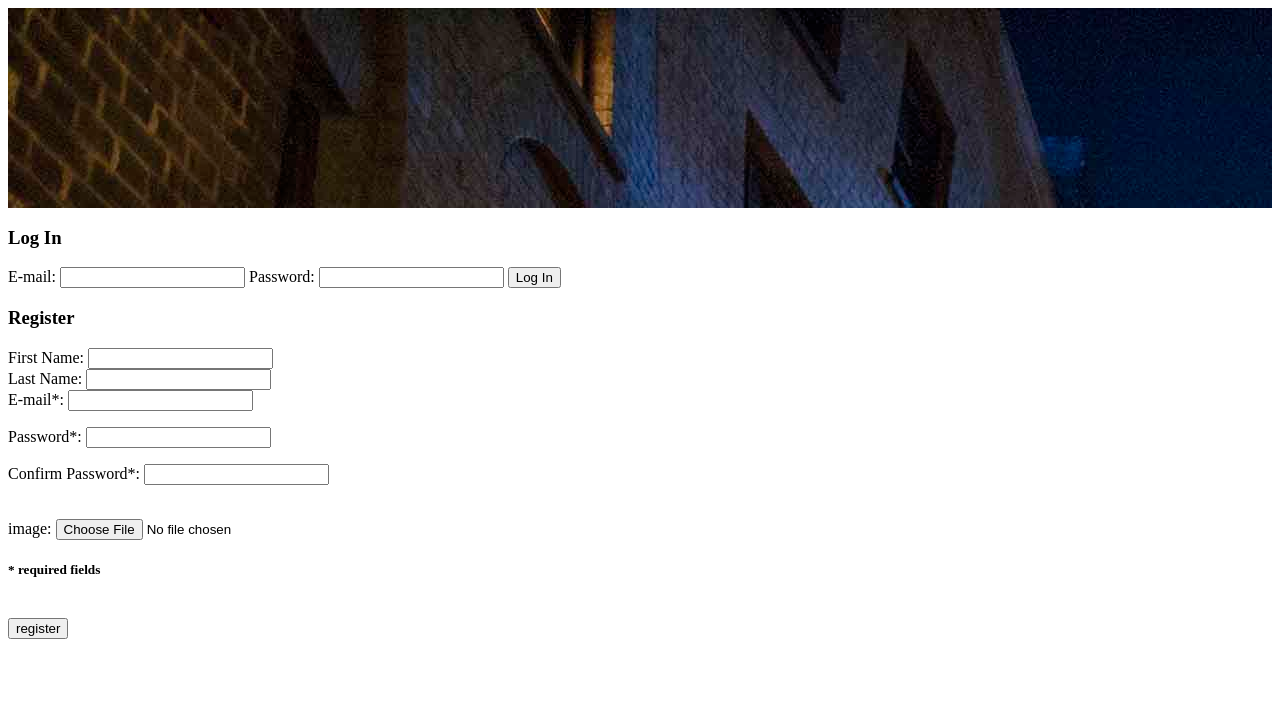
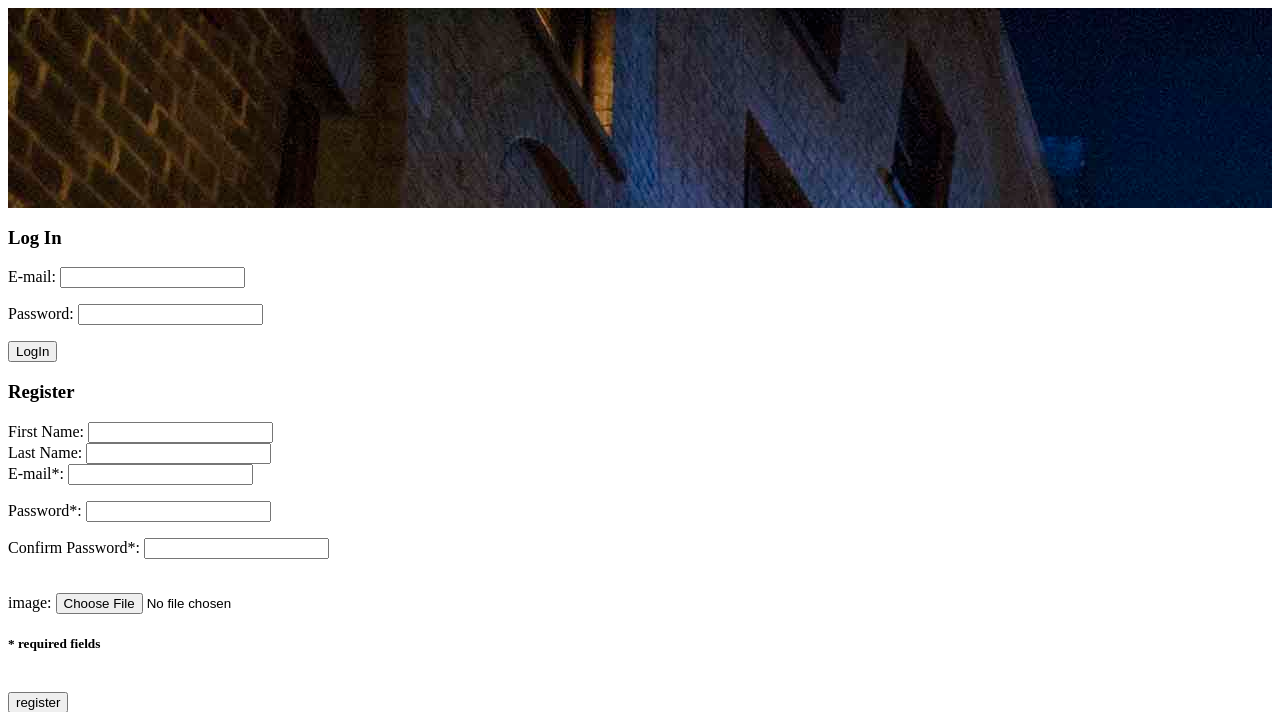
Before and after one commit to Youmna-Salah/DiagonAlley, a PHP site: page /Home.php in a window 1280 px wide. Shown: the top 712 px of the page. Run offline with PHP 8.4, Linux system fonts and the light colour scheme.

Commit message:
adding login logic

```diff
--- a/Home.php
+++ b/Home.php
@@ -2,6 +2,9 @@
 <?php
   if (array_key_exists('register', $_POST)) {
     register();
+  }
+  if(array_key_exists('LogIn', $_POST)) {
+    logIn();
   }
 ?>
 <html>
@@ -24,7 +27,19 @@
       }
       return true;
     }
-
+    function checkLoginInput(form) {
+        if(form.email.value == "") {
+          document.getElementById('login_email').innerHTML='Please insert your email';
+          form.email.focus();
+          return false;
+        }
+        if(form.password.value == "") {
+          document.getElementById('login_password').innerHTML='Please insert your password';
+          form.password.focus();
+          return false;
+        }
+        return true;
+    }
   </script>
 	<head>
 		<title>Advanced Lab Project</title>
@@ -33,11 +48,13 @@
 	<body>
     <div style="height: 200px; overflow:hidden; background: url(img/1.jpg);"></div>
     <div>
-  		<form action="LogIn.php" method="POST">
+  		<form onsubmit = "return checkLoginInput(this);" action = "Home.php" method="POST">
         <h3>Log In</h3>
-   			E-mail: <input type="text" name="name" />
-  			Password: <input type="text" name="email">
-   			<input type="submit" value="Log In"/>
+   			E-mail: <input type="text" name="email" />
+        <p id="login_email"></p>
+  			Password: <input type="password" name="password"/>
+        <p id = "login_password"></p>
+   			<input type="submit" value="LogIn" name = "LogIn"/>
    		</form>
     </div>
     <div>
@@ -60,11 +77,9 @@
     </div>
     <?php
       function register() {
-        //echo implode(", ", $_FILES);
-        //echo phpinfo();
         mysql_connect('localhost', "root");
         mysql_select_db('Diagon Alley');
-        $password = password_hash($_POST['password'], PASSWORD_DEFAULT)."\n";
+        $password = password_hash($_POST['password'], PASSWORD_DEFAULT);
         $query = 'insert into person (first_name, last_name, email, password)
                  values ("'.$_POST['first_name'].'","'.$_POST['last_name'].'","'.$_POST['email'].'","'.$password.'");';
         $result = mysql_query($query) or die(mysql_error());
@@ -74,14 +89,13 @@
             $target_dir = "Public/ProfilePictures/";
             $target_file = $target_dir . basename($_FILES["image"]["name"]);
             $imageFileType = pathinfo($target_file,PATHINFO_EXTENSION);
-            //echo implode("hhh ",$_FILES);
             if (move_uploaded_file($_FILES["image"]["tmp_name"], $target_file)) {
               $upload_query = 'update person SET image = "'.$target_file.'" where email= "'.$_POST["email"].'";';
               $result = mysql_query($upload_query) or die(mysql_error());
               if($result) {
+                 session_start();
                 header("Location:Login.php");die;
               }
-              //echo "The file ". basename( $_POST["image"]). " has been uploaded.";
             } else {
               echo "Sorry, there was an error uploading your file.";
             }
@@ -89,6 +103,30 @@
 
         }
       }
+      function logIn() {
+        mysql_connect('localhost', "root");
+        mysql_select_db('Diagon Alley');
+        $password = password_hash($_POST['password'], PASSWORD_DEFAULT);
+
+        $query = 'select  password from person where email = "'.$_POST["email"].'" limit 1;';
+        $result = mysql_query($query) or die(mysql_error());
+        $numRows = mysql_num_rows($result);
+
+        $realRes = implode("",mysql_fetch_assoc($result));
+
+        if($numRows>0) {
+
+          if(password_verify($_POST['password'], $realRes)) {
+
+            session_start();
+            header("Location:Login.php");die;
+          }
+          else {
+            echo "nope";
+          }
+        }
+
+      }
     ?>
 	</body>
 </html>
```
